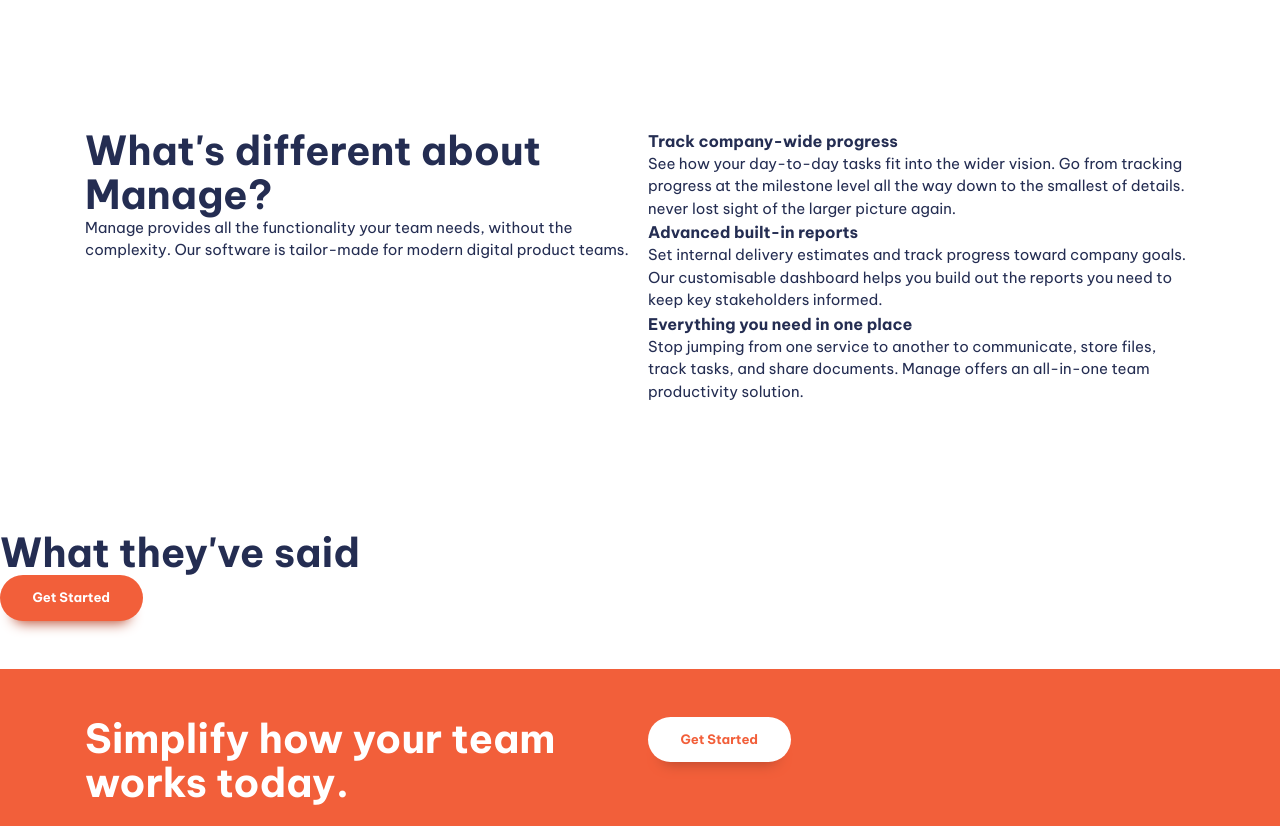
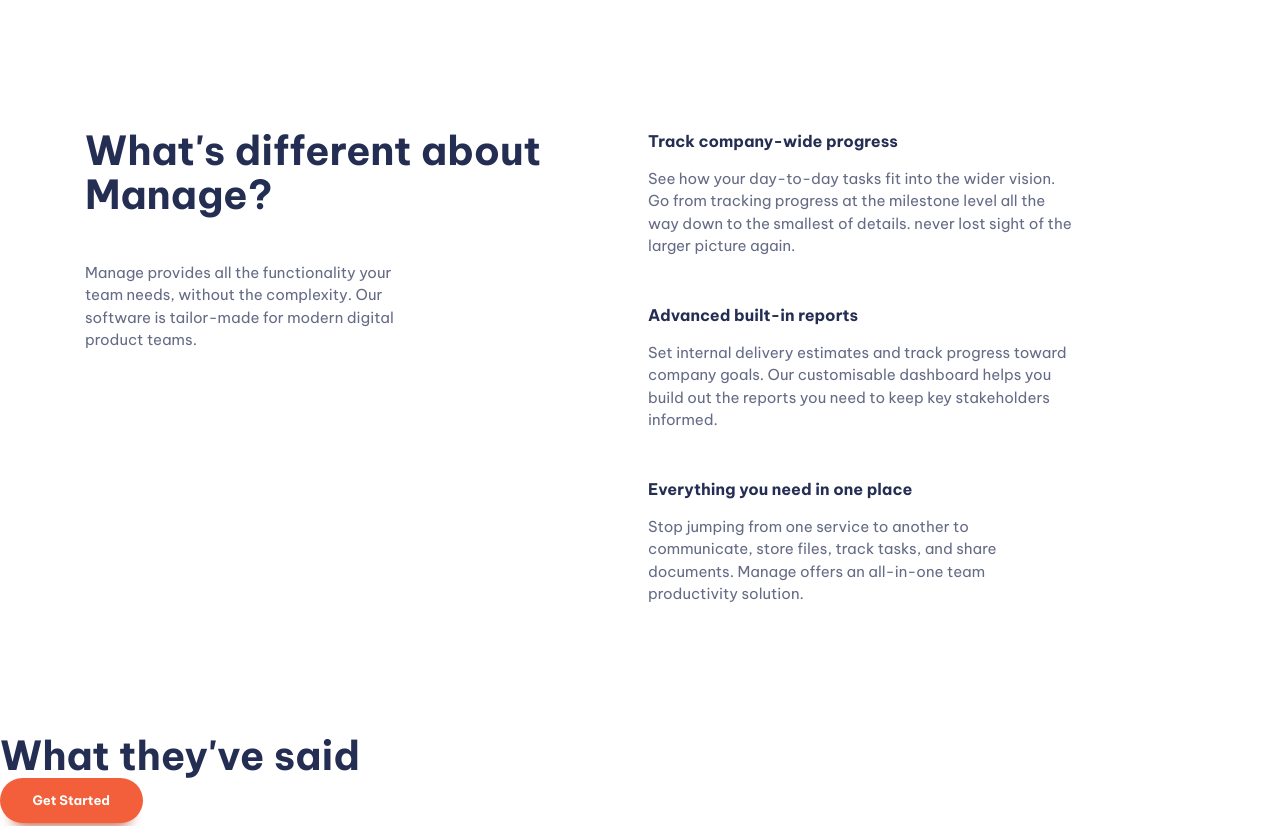
Before and after one commit to HeyImGerren/fem-manage-landing-page, a website built with Vite: page index.html in a window 1280 px wide. Shown: the part 700-1526 px from the top of the page. Built offline with nearby package versions, Linux system fonts and the light colour scheme.

Commit message:
fixed section spacing

```diff
--- a/index.html
+++ b/index.html
@@ -42,7 +42,7 @@
       <section class="padding-block-900">
         <div class="container">
           <div class="even-columns">
-            <div>
+            <div class="flow">
               <h1 class="fs-primary-heading fw-bold">Bring everyone together to build better products.</h1>
               <p>Manage makes it simple for software teams to plan day-to-day tasks while keeping the larger team goals in view</p>
               <button class="button">Get Started</button>
@@ -57,23 +57,31 @@
       <section class="padding-block-900">
         <div class="container">
           <div class="even-columns">
-            <div>
+            <div class="flow">
               <h2 class="fs-secondary-heading fw-bold">What's different about Manage?</h2>
               <p>Manage provides all the functionality your team needs, without the complexity. Our software is tailor-made for modern digital product teams.</p>
             </div>
             <div>
-              <ul class="numbered-items" role="list">
+              <ul class="numbered-items | flow" role="list">
                 <li>
-                  <h3 class="fs-600 fw-bold">Track company-wide progress</h3>
-                  <p>See how your day-to-day tasks fit into the wider vision. Go from tracking progress at the milestone level all the way down to the smallest of details. never lost sight of the larger picture again.</p>
+                  <!-- the reason for the div inside of the li is because you want the spacing from the title to the paragraph to be smaller than the --flow-spacer size
+                  you want it to still do the same style where it doesn't select the 1st child (heading), but you want want the space to be less than the normal flow -->
+                  <div class="flow" style="--flow-spacer: 1em">
+                    <h3 class="fs-600 fw-bold">Track company-wide progress</h3>
+                    <p data-width="wide">See how your day-to-day tasks fit into the wider vision. Go from tracking progress at the milestone level all the way down to the smallest of details. never lost sight of the larger picture again.</p>
+                  </div>
                 </li>
                 <li>
-                  <h3 class="fs-600 fw-bold">Advanced built-in reports</h3>
-                  <p>Set internal delivery estimates and track progress toward company goals. Our customisable dashboard helps you build out the reports you need to keep key stakeholders informed.</p>
+                  <div class="flow" style="--flow-spacer: 1em">
+                    <h3 class="fs-600 fw-bold">Advanced built-in reports</h3>
+                    <p data-width="wide">Set internal delivery estimates and track progress toward company goals. Our customisable dashboard helps you build out the reports you need to keep key stakeholders informed.</p>
+                  </div>
                 </li>
                 <li>
-                  <h3 class="fs-600 fw-bold">Everything you need in one place</h3>
-                  <p>Stop jumping from one service to another to communicate, store files, track tasks, and share documents. Manage offers an all-in-one team productivity solution.</p>
+                  <div class="flow" style="--flow-spacer: 1em">
+                    <h3 class="fs-600 fw-bold">Everything you need in one place</h3>
+                    <p data-width="wide">Stop jumping from one service to another to communicate, store files, track tasks, and share documents. Manage offers an all-in-one team productivity solution.</p>
+                  </div>
                 </li>
               </ul>
             </div>
@@ -117,7 +125,7 @@
           </div>
           <div>
             <nav class="footer-nav">
-              <ul aria-label="Footer" role="list">
+              <ul class="flow" style="--flow-spacer: 1em" aria-label="Footer" role="list">
                 <li><a href="#">Home</a></li>
                 <li><a href="#">Pricing</a></li>
                 <li><a href="#">Products</a></li>
--- a/style.css
+++ b/style.css
@@ -133,40 +133,24 @@ svg {
   }
 }
 
-.container {
-  /* this is the max width of a container (taken from the figma file */
-  --max-width: 1110px;
-  /* this is the padding on either side on your page */
-  --padding: 1rem;
-
-  /* will apply whichever property is smaller */
-  /* 100% - var(--padding) stops the content from sticking to the side of the screen at smaller screen sizes, in the figma file, you can see at smaller screen sizes there is a 16px (1 rem) padding on either side of the container, but you want it to be *2 so that it's on either side */
-  width: min(var(--max-width), 100% - (var(--padding) * 2));
-  /* this is essentially centering the content */
-  margin-inline: auto;
-}
-
-.even-columns {
-  display: grid;
-  gap: 1rem;
-}
-
-/* note: em is one of the only units that is consistent across all browsers when you are zooming in and out */
-/* 50em is for bigger screens */
-@media (min-width: 50em) {
-  .even-columns {
-    /* gives us the column layout */
-    grid-auto-flow: column;
-    /* gives us evenly sized columns, fr is a fractional unit, so this is saying each column will take up 1 part of the available space, which is why there are two equal columns*/
-    grid-auto-columns: 1fr;
-  }
-}
-
-/* general styling */
+/* GENERAL STYLING */
 body {
   font-size: var(--fs-body);
   font-family: var(--ff-body);
   color: var(--clr-primary-400);
+}
+
+/* we use the :not([class]) in order to not target the "Simplify how your team..." paragraph so the opacity of that does not drop */
+p:not([class]){
+  opacity: 0.7;
+  /* it's important to do a max-width here because you're saying to not get any smaller than the value you specify */
+  /* ch is a character unit */
+  max-width: 32ch;
+}
+
+/* since we want the paragraphs in the section with the lists to stretch further, so we tag on the data attribute */
+p[data-width="wide"] {
+  max-width: 42ch;
 }
 
 /* BUTTON */
@@ -317,6 +301,46 @@ body {
   border: 0 !important;
 }
 
+.container {
+  /* this is the max width of a container (taken from the figma file */
+  --max-width: 1110px;
+  /* this is the padding on either side on your page */
+  --padding: 1rem;
+
+  /* will apply whichever property is smaller */
+  /* 100% - var(--padding) stops the content from sticking to the side of the screen at smaller screen sizes, in the figma file, you can see at smaller screen sizes there is a 16px (1 rem) padding on either side of the container, but you want it to be *2 so that it's on either side */
+  width: min(var(--max-width), 100% - (var(--padding) * 2));
+  /* this is essentially centering the content */
+  margin-inline: auto;
+}
+
+/* technique taken from Andy Bell, it chooses every sibling other than the first thing in the div */
+/* .flow > * + * {
+  outline: 3px solid lime;
+} */
+
+/* the benefit to this is that the specificity is 0 so if you want to change it elsewhere in the code, you can override it easily */
+/* notice how we do not select the first child because the first child stays in place, we just want the children to have spacing from the first child */
+:where(.flow > :not(:first-child)) {
+  /* this makes it so that if --flow-spacer is not defined, it will use 1em */
+  margin-top: var(--flow-spacer, 3em);
+}
+
+.even-columns {
+  display: grid;
+  gap: 1rem;
+}
+
+/* note: em is one of the only units that is consistent across all browsers when you are zooming in and out */
+/* 50em is for bigger screens */
+@media (min-width: 50em) {
+  .even-columns {
+    /* gives us the column layout */
+    grid-auto-flow: column;
+    /* gives us evenly sized columns, fr is a fractional unit, so this is saying each column will take up 1 part of the available space, which is why there are two equal columns*/
+    grid-auto-columns: 1fr;
+  }
+}
 
 .text-primary-400 {
   color: var(--clr-primary-400);
```
